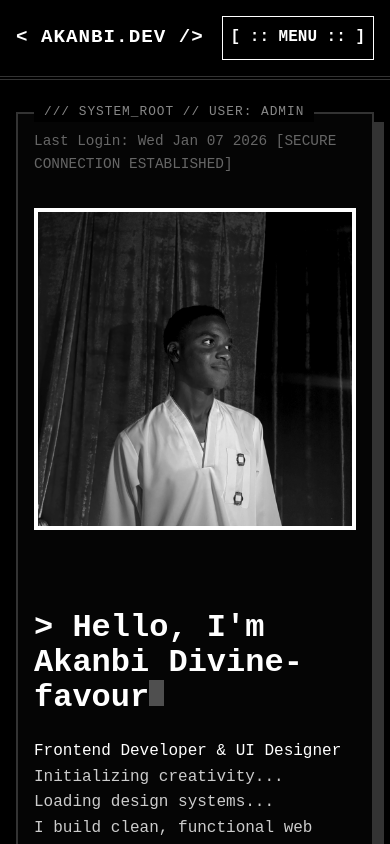
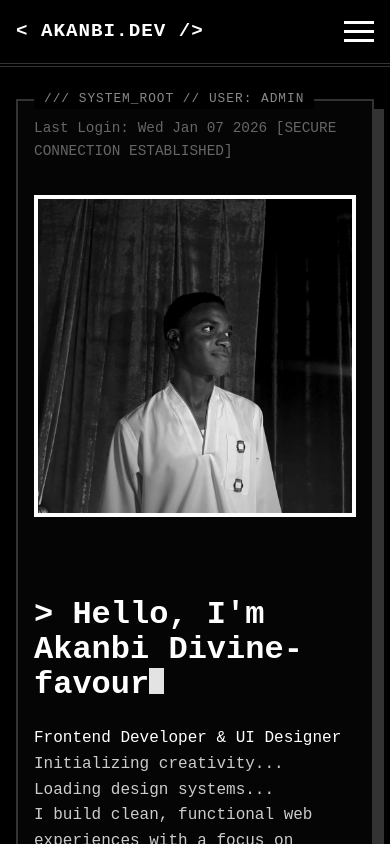
Before and after one commit to divinefavourak/divinefavourak, a React (Vite) app: page / in a window 390 px wide. Shown: the top 844 px of the page. Built offline with nearby package versions, Linux system fonts and the light colour scheme.

Commit message:
just updating fam

```diff
--- a/src/App.jsx
+++ b/src/App.jsx
@@ -1,21 +1,56 @@
-import React from "react";
-import { Routes, Route } from "react-router-dom";
+import React, { useEffect } from "react";
 import Home from "./pages/Home.jsx";
 import Contact from "./pages/Contact.jsx";
 import Projects from "./pages/Projects.jsx";
 import About from "./pages/About.jsx";
 import Navbar from "./components/Navbar.jsx";
+import FadeIn from "./components/FadeIn.jsx";
 
 function App() {
+  // Smooth scroll for anchor links
+  useEffect(() => {
+    document.querySelectorAll('a[href^="#"]').forEach(anchor => {
+      anchor.addEventListener('click', function (e) {
+        e.preventDefault();
+        const targetId = this.getAttribute('href').substring(1);
+        const targetElement = document.getElementById(targetId);
+        if (targetElement) {
+          targetElement.scrollIntoView({
+            behavior: 'smooth'
+          });
+        }
+      });
+    });
+  }, []);
+
   return (
     <>
       <Navbar />
-      <Routes>
-        <Route path="/" element={<Home />} />
-        <Route path="/contact" element={<Contact />} />
-        <Route path="/projects" element={<Projects />} />
-        <Route path="/about" element={<About />} />
-      </Routes>
+      <div className="main-content">
+        <section id="home">
+          <FadeIn>
+            <Home />
+          </FadeIn>
+        </section>
+
+        <section id="about">
+          <FadeIn>
+            <About />
+          </FadeIn>
+        </section>
+
+        <section id="projects">
+          <FadeIn>
+            <Projects />
+          </FadeIn>
+        </section>
+
+        <section id="contact">
+          <FadeIn>
+            <Contact />
+          </FadeIn>
+        </section>
+      </div>
     </>
   );
 }
--- /dev/null
+++ b/src/components/FadeIn.jsx
@@ -0,0 +1,43 @@
+import React, { useRef, useEffect, useState } from 'react';
+
+const FadeIn = ({ children, delay = 0 }) => {
+    const [isVisible, setIsVisible] = useState(false);
+    const domRef = useRef();
+
+    useEffect(() => {
+        const observer = new IntersectionObserver(entries => {
+            entries.forEach(entry => {
+                if (entry.isIntersecting) {
+                    setIsVisible(true);
+                    observer.unobserve(entry.target);
+                }
+            });
+        }, {
+            threshold: 0.1, // Trigger when 10% of element is visible
+            rootMargin: "0px 0px -50px 0px" // Offset slightly so it triggers before bottom
+        });
+
+        const currentElement = domRef.current;
+        if (currentElement) {
+            observer.observe(currentElement);
+        }
+
+        return () => {
+            if (currentElement) {
+                observer.unobserve(currentElement);
+            }
+        };
+    }, []);
+
+    return (
+        <div
+            ref={domRef}
+            className={`fade-in-section ${isVisible ? 'is-visible' : ''}`}
+            style={{ transitionDelay: `${delay}ms` }}
+        >
+            {children}
+        </div>
+    );
+};
+
+export default FadeIn;
--- a/src/components/Navbar.jsx
+++ b/src/components/Navbar.jsx
@@ -1,33 +1,34 @@
 import React, { useState } from "react";
-import { Link } from "react-router-dom";
 
 function Navbar() {
   const [menuOpen, setMenuOpen] = useState(false);
 
+  const handleNavClick = () => {
+    setMenuOpen(false);
+  };
+
   return (
     <nav className="nav">
       <div className="nav-logo">
-        <Link to="/" className="logo">
-         &lt; Akanbi.Dev /&gt;
-        </Link>
+        <a href="#home" className="logo">
+          &lt; Akanbi.Dev /&gt;
+        </a>
       </div>
 
-      {/* Mobile Toggle Button (Text Based) */}
-      <div className="nav-toggle" onClick={() => setMenuOpen(!menuOpen)}>
-        [ :: MENU :: ]
+      {/* Mobile Toggle Button (Morphing Hamburger) */}
+      <div className={`nav-toggle ${menuOpen ? "open" : ""}`} onClick={() => setMenuOpen(!menuOpen)}>
+        <span className="bar"></span>
+        <span className="bar"></span>
+        <span className="bar"></span>
       </div>
 
       {/* Navigation Links */}
       <div className={`nav-links ${menuOpen ? "active" : ""}`}>
-        {/* Close Button (Visible only on mobile inside the menu) */}
-        <span className="nav-close" onClick={() => setMenuOpen(false)}>
-          [ CLOSE X ]
-        </span>
 
-        <Link to="/" onClick={() => setMenuOpen(false)}>Home</Link>
-        <Link to="/about" onClick={() => setMenuOpen(false)}>About</Link>
-        <Link to="/projects" onClick={() => setMenuOpen(false)}>Projects</Link>
-        <Link to="/contact" onClick={() => setMenuOpen(false)}>Contact</Link>
+        <a href="#home" onClick={handleNavClick}>Home</a>
+        <a href="#about" onClick={handleNavClick}>About</a>
+        <a href="#projects" onClick={handleNavClick}>Projects</a>
+        <a href="#contact" onClick={handleNavClick}>Contact</a>
       </div>
     </nav>
   );
--- a/src/pages/About.jsx
+++ b/src/pages/About.jsx
@@ -1,4 +1,5 @@
 import React from "react";
+import FadeIn from "../components/FadeIn.jsx";
 
 function About() {
   const techStack = [
@@ -16,6 +17,7 @@ function About() {
 
         <div className="specs-grid">
           {/* Left Column: Stats */}
+          <FadeIn delay={100}>
             <div className="spec-box">
               <h3 style={{ color: "var(--dim-color)", marginBottom: "1rem", borderBottom: "1px dashed var(--accent-gray)", paddingBottom: "0.5rem" }}>// User_Stats</h3>
 
@@ -40,8 +42,10 @@ function About() {
                 <strong style={{ color: "var(--primary-color)" }}>Online</strong>
               </div>
             </div>
+          </FadeIn>
 
           {/* Right Column: Bio */}
+          <FadeIn delay={200}>
             <div className="spec-box">
               <h3 style={{ color: "var(--dim-color)", marginBottom: "1rem", borderBottom: "1px dashed var(--accent-gray)", paddingBottom: "0.5rem" }}>// Execute_Bio.exe</h3>
 
@@ -55,9 +59,11 @@ function About() {
                 I keep it real — <strong>no fluff, no filters, just growth and grind.</strong> My goal is to bridge the gap between rough ideas and polished digital realities.
               </p>
             </div>
+          </FadeIn>
         </div>
 
         {/* Tech Stack */}
+        <FadeIn delay={300}>
           <div className="spec-box" style={{ marginTop: "2rem" }}>
             <h3 style={{ color: "var(--dim-color)", marginBottom: "1rem", borderBottom: "1px dashed var(--accent-gray)", paddingBottom: "0.5rem" }}>// Installed_Dependencies</h3>
             <div style={{ display: "flex", flexWrap: "wrap", gap: "1rem" }}>
@@ -74,10 +80,11 @@ function About() {
               ))}
             </div>
           </div>
+        </FadeIn>
 
         {/* Fixed Button at Bottom */}
         <div style={{ textAlign: "center", marginTop: "3rem" }}>
-            <a href="/projects" className="btn">
+          <a href="#projects" className="btn">
             Run_Diagnostics &gt;
           </a>
         </div>
--- a/src/pages/Home.jsx
+++ b/src/pages/Home.jsx
@@ -1,4 +1,5 @@
 import React, { useState, useEffect } from "react";
+import FadeIn from "../components/FadeIn.jsx";
 
 function Home() {
   // FIXED SPELLING HERE
@@ -29,6 +30,7 @@ function Home() {
 
         <div className="hero-section">
           {/* Image Section - Left on Desktop, Top on Mobile */}
+          <FadeIn>
             <div className="hero-image-container">
               <img
                 src="/1000934452.jpg"
@@ -36,8 +38,10 @@ function Home() {
                 className="hero-image"
               />
             </div>
+          </FadeIn>
 
           {/* Text Section - Right on Desktop, Bottom on Mobile */}
+          <FadeIn delay={200}>
             <div className="hero-content">
               <div className="typewriter-text">
                 &gt; Hello, I'm {typedName}<span className="cursor"></span>
@@ -52,10 +56,11 @@ function Home() {
               </p>
 
               <div className="btn-group">
-              <a href="/projects" className="btn">View Projects</a>
-              <a href="/contact" className="btn btn-secondary">Contact Me</a>
+                <a href="#projects" className="btn">View Projects</a>
+                <a href="#contact" className="btn btn-secondary">Contact Me</a>
               </div>
             </div>
+          </FadeIn>
         </div>
       </div>
     </main>
--- a/src/styles.css
+++ b/src/styles.css
@@ -23,6 +23,19 @@ body {
   background-image: linear-gradient(rgba(0, 0, 0, 0.1) 50%,
       rgba(0, 0, 0, 0.2) 50%);
   background-size: 100% 4px;
+}
+
+/* Scroll Animations */
+.fade-in-section {
+  opacity: 0;
+  transform: translateY(20px);
+  transition: opacity 0.6s ease-out, transform 0.6s ease-out;
+  will-change: opacity, visibility;
+}
+
+.fade-in-section.is-visible {
+  opacity: 1;
+  transform: none;
 }
 
 a {
@@ -51,12 +64,27 @@ a:hover {
   align-items: center;
   padding: 1.5rem 2rem;
   border-bottom: 4px double var(--accent-gray);
-  margin-bottom: 2rem;
+  margin-bottom: 0;
+  /* Removing bottom margin to let content flow */
   background: #000;
   position: sticky;
   top: 0;
   z-index: 1000;
   /* Ensure it stays on top */
+}
+
+/* Single Page Section Spacing */
+section {
+  scroll-margin-top: 100px;
+  /* Offset for sticky header */
+  padding-top: 2rem;
+  padding-bottom: 2rem;
+  border-bottom: 1px dashed var(--accent-gray);
+  /* Visual separator */
+}
+
+section:last-child {
+  border-bottom: none;
 }
 
 .logo {
@@ -295,37 +323,70 @@ a:hover {
     padding: 0 1rem;
   }
 
-  /* Show Menu Button */
+  /* Show Menu Button (Hamburger) */
   .nav-toggle {
-    display: block;
-    font-weight: bold;
+    display: flex;
+    flex-direction: column;
+    justify-content: space-between;
+    width: 30px;
+    height: 21px;
     cursor: pointer;
-    border: 1px solid var(--primary-color);
-    padding: 0.5rem;
+    z-index: 10001;
+    /* Above overlay */
+    border: none;
+    padding: 0;
+  }
+
+  .nav-toggle .bar {
+    width: 100%;
+    height: 3px;
+    background-color: var(--primary-color);
+    transition: all 0.3s ease-in-out;
+  }
+
+  /* Morph to X */
+  .nav-toggle.open .bar:nth-child(1) {
+    transform: translateY(9px) rotate(45deg);
+    background-color: #fff;
+  }
+
+  .nav-toggle.open .bar:nth-child(2) {
+    opacity: 0;
+  }
+
+  .nav-toggle.open .bar:nth-child(3) {
+    transform: translateY(-9px) rotate(-45deg);
+    background-color: #fff;
   }
 
   /* Mobile Menu Overlay */
   .nav-links {
-    display: none;
-    /* Hidden by default */
+    display: flex;
     position: fixed;
     top: 0;
     left: 0;
-    width: 100%;
+    width: 100vw;
     height: 100vh;
-    background: #000;
+    background: rgba(0, 0, 0, 0.95);
+    /* Deep black with slight opacity */
+    backdrop-filter: blur(5px);
     flex-direction: column;
     justify-content: center;
     align-items: center;
-    gap: 2rem;
-    z-index: 2000;
-    /* Highest priority */
-    border: 2px solid var(--primary-color);
+    gap: 2.5rem;
+    z-index: 9999;
+    border: none;
+    transform: translateY(-100%);
+    transition: transform 0.4s ease-in-out;
+    opacity: 0;
+    pointer-events: none;
   }
 
   /* Active State (Open) */
   .nav-links.active {
-    display: flex;
+    transform: translateY(0);
+    opacity: 1;
+    pointer-events: all;
   }
 
   /* Close Button */
@@ -430,3 +491,29 @@ a:hover {
     font-size: 1.5rem;
   }
 }
+
+/* Touch Target Optimization */
+@media (max-width: 768px) {
+
+  .btn,
+  button,
+  a.btn {
+    min-height: 44px;
+    /* Apple Human Interface Guidelines */
+    display: inline-flex;
+    align-items: center;
+    justify-content: center;
+  }
+
+  body {
+    font-size: 16px;
+    /* Prevent IOS zoom on focus */
+  }
+
+  input,
+  textarea,
+  select {
+    font-size: 16px !important;
+    /* Prevent resize */
+  }
+}
```
Also changed, not shown: src/pages/Contact.jsx (+8 -4 lines), src/pages/Projects.jsx (+46 -38 lines). Lines whose indentation alone changed are shown as unchanged.
